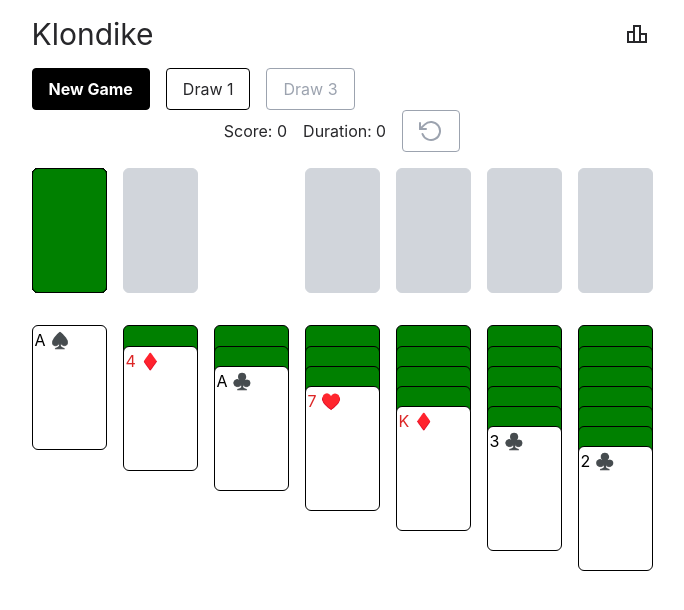
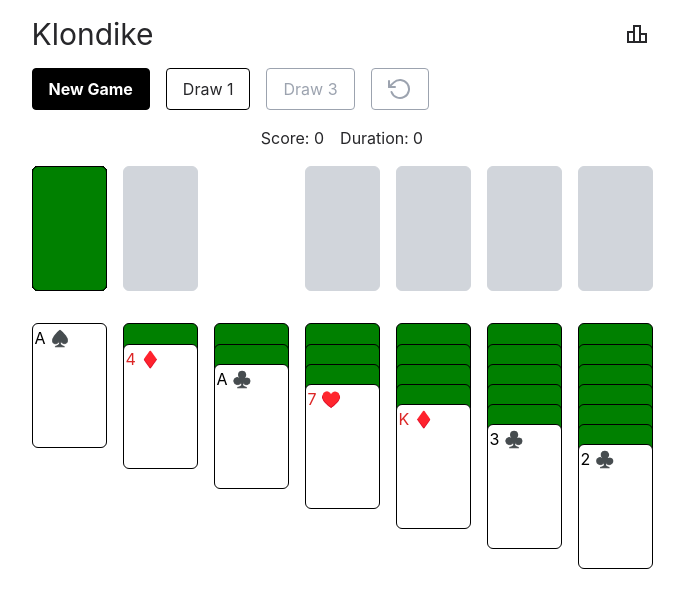
Before and after one commit to brhue/klondike, a React (Vite) app: page / in a window 1280 px wide. Shown: the top 610 px of the page, without its empty margins (298-982 px from the left). Built offline with nearby package versions, Linux system fonts and the light colour scheme.

Commit message:
Move undo button

```diff
--- a/src/KlondikeSolitaire.jsx
+++ b/src/KlondikeSolitaire.jsx
@@ -397,13 +397,13 @@ function KlondikeSolitaire({
   }
 
   return (
-    <div className="flex flex-col flex-grow">
+    <div className="flex flex-col flex-grow space-y-4">
       <GameOverModal isGameOver={isGameOver} scores={scores} finalScore={finalScore} drawMode={drawMode}>
         <Button onClick={onNewGame} className="w-full bg-black text-white font-bold hover:bg-zinc-800">
           New Game
         </Button>
       </GameOverModal>
-      <div className="flex justify-start gap-4">
+      <div className="flex gap-4">
         <Button onClick={onNewGame} className="bg-black hover:bg-zinc-800 text-white font-bold">
           New Game
         </Button>
@@ -431,9 +431,6 @@ function KlondikeSolitaire({
         >
           Draw 3
         </Button>
-      </div>
-      <p className="flex gap-4 items-center justify-center mb-4">
-        <span>Score: {score}</span> <span className="tabular-nums">Duration: {duration}</span>
         <Button
           className="px-2"
           onClick={() => {
@@ -456,6 +453,9 @@ function KlondikeSolitaire({
             <path d="M3.51 15a9 9 0 1 0 2.13-9.36L1 10"></path>
           </svg>
         </Button>
+      </div>
+      <p className="flex gap-4 items-center justify-center">
+        <span>Score: {score}</span> <span className="tabular-nums">Duration: {duration}</span>
       </p>
       <div
         className="play-area select-none flex-grow"
```
